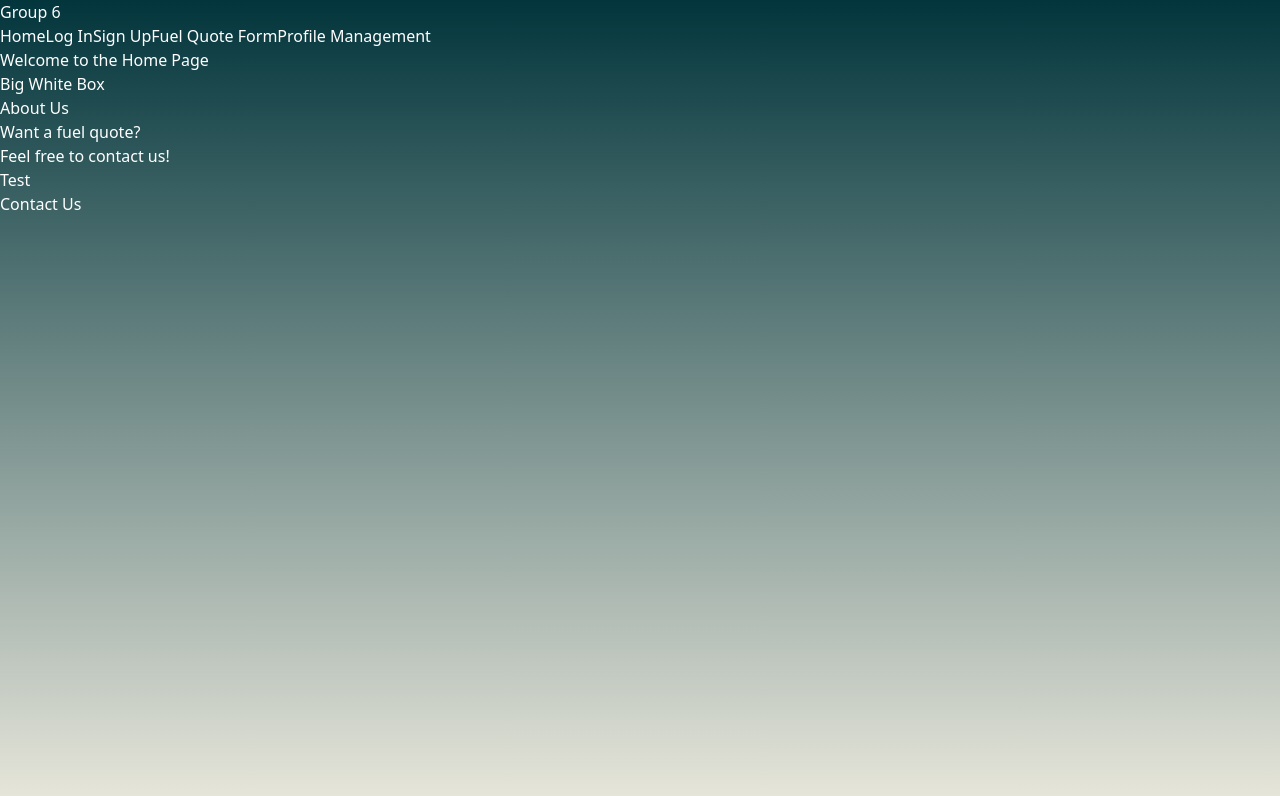
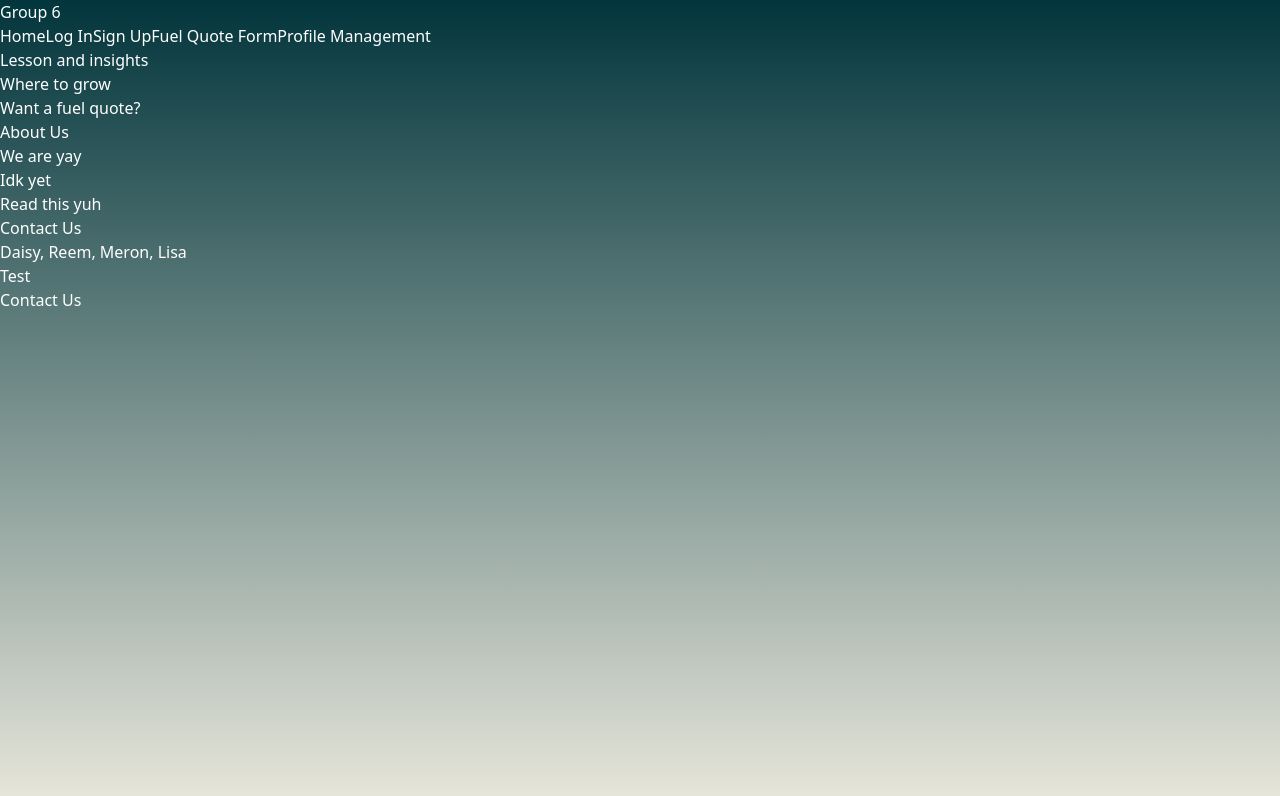
Before and after one commit to daigza09/4353-Spring22, a React (Vite) app in the folder client/: page /home in a window 1280 px wide. Shown: the top 796 px of the page. Built offline with nearby package versions, Linux system fonts and the light colour scheme.

Commit message:
Basis for home page

```diff
--- /dev/null
+++ b/client/src/components/HomePageContentBox.jsx
@@ -0,0 +1,12 @@
+import React from 'react'
+
+const HomePageContentBox = ({title, body}) => {
+  return (
+    <div className="rounded-lg p-6 mb-4">
+          <h3 className="text-xl font-semibold text-gray-800 mb-2 bg-white"> {title}</h3>
+          <p>{body}</p>
+    </div>
+  )
+}
+
+export default HomePageContentBox
--- a/client/src/pages/Home.jsx
+++ b/client/src/pages/Home.jsx
@@ -1,26 +1,24 @@
 import { Link } from "react-router-dom";
+import HomePageContentBox from "../components/HomePageContentBox";
 
 function Home() {
   return (
     <main className="flex flex-col items-center justify-center min-h-screen">
-      <h1 className="text-3xl font-bold text-black mb-8 bg-white">Welcome to the Home Page</h1>
+      <div className="w-full md:w-3/4 lg:w-2/3 xl:w-1/2 mx-auto">
+       <div>
+         <h1 className="text-5xl font-bold text-black mb-8 bg-white">Lesson and insights</h1>
+         <p>Where to grow </p>
+       </div>
+       {/* <img> </img> */}
+      </div>
+
       <div className="rounded-lg p-8 mb-8">
-        <h2 className="text-2xl font-bold text-gray-800 mb-4 bg-white">Big White Box</h2>
-        {/* content */}
+        <h2 className="text-2xl font-bold text-gray-800 mb-4 bg-white">Want a fuel quote?</h2>
       </div>
       <div className="grid grid-cols-1 md:grid-cols-3 gap-8">
-        <div className="rounded-lg p-4">
-          <h3 className="text-xl font-semibold text-gray-800 mb-2 bg-white">About Us</h3>
-          {/* content*/}
-        </div>
-        <div className="rounded-lg p-4">
-          <h3 className="text-xl font-semibold text-gray-800 mb-2 bg-white">Want a fuel quote?</h3>
-          {/* content */}
-        </div>
-        <div className="rounded-lg p-4">
-          <h3 className="text-xl font-semibold text-gray-800 mb-2 bg-white">Feel free to contact us!</h3>
-          {/* content */}
-        </div>
+        <HomePageContentBox title="About Us" body="We are yay"></HomePageContentBox>
+        <HomePageContentBox title="Idk yet" body="Read this yuh"></HomePageContentBox>
+        <HomePageContentBox title="Contact Us" body="Daisy, Reem, Meron, Lisa"></HomePageContentBox>
       </div>
     </main>
   );
```
